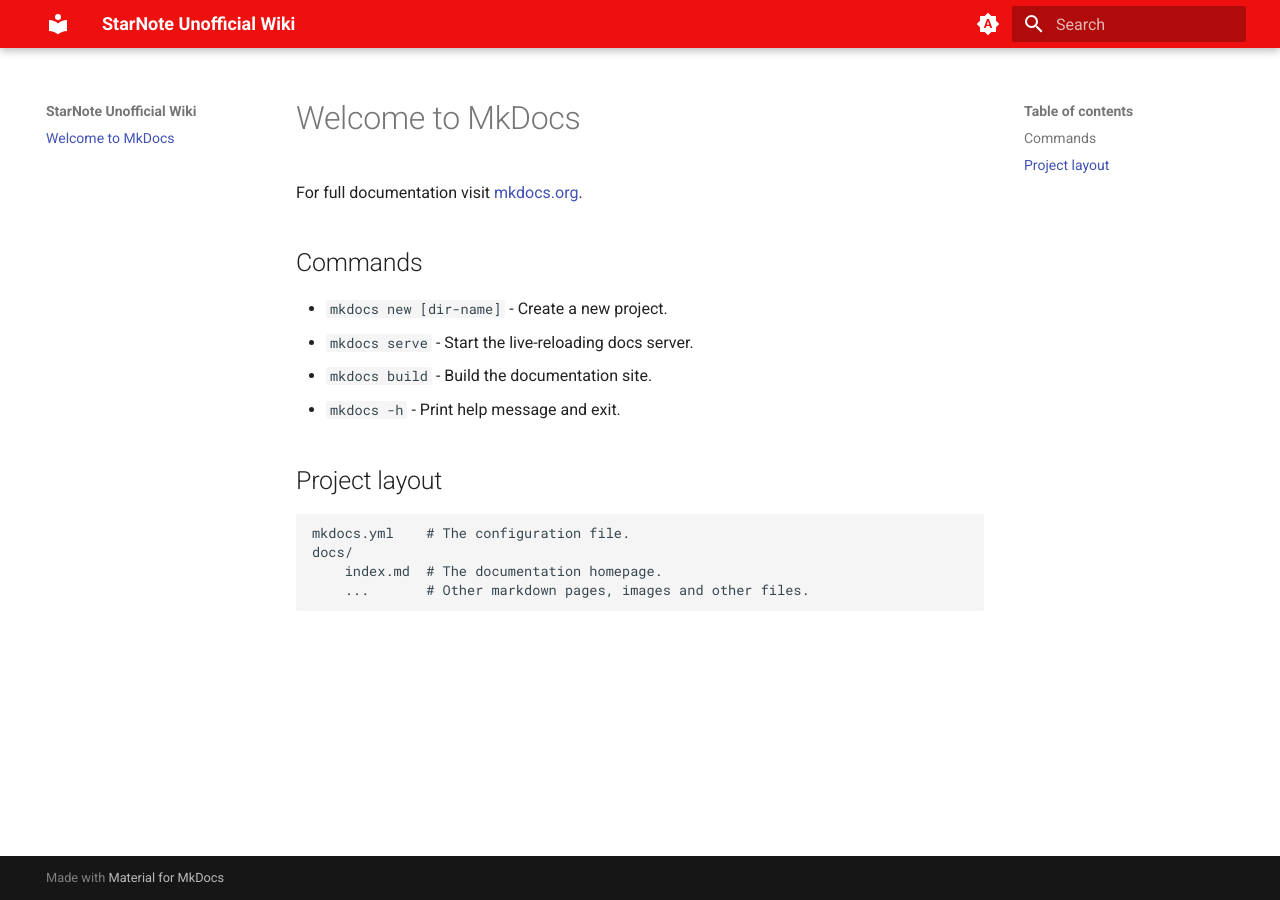
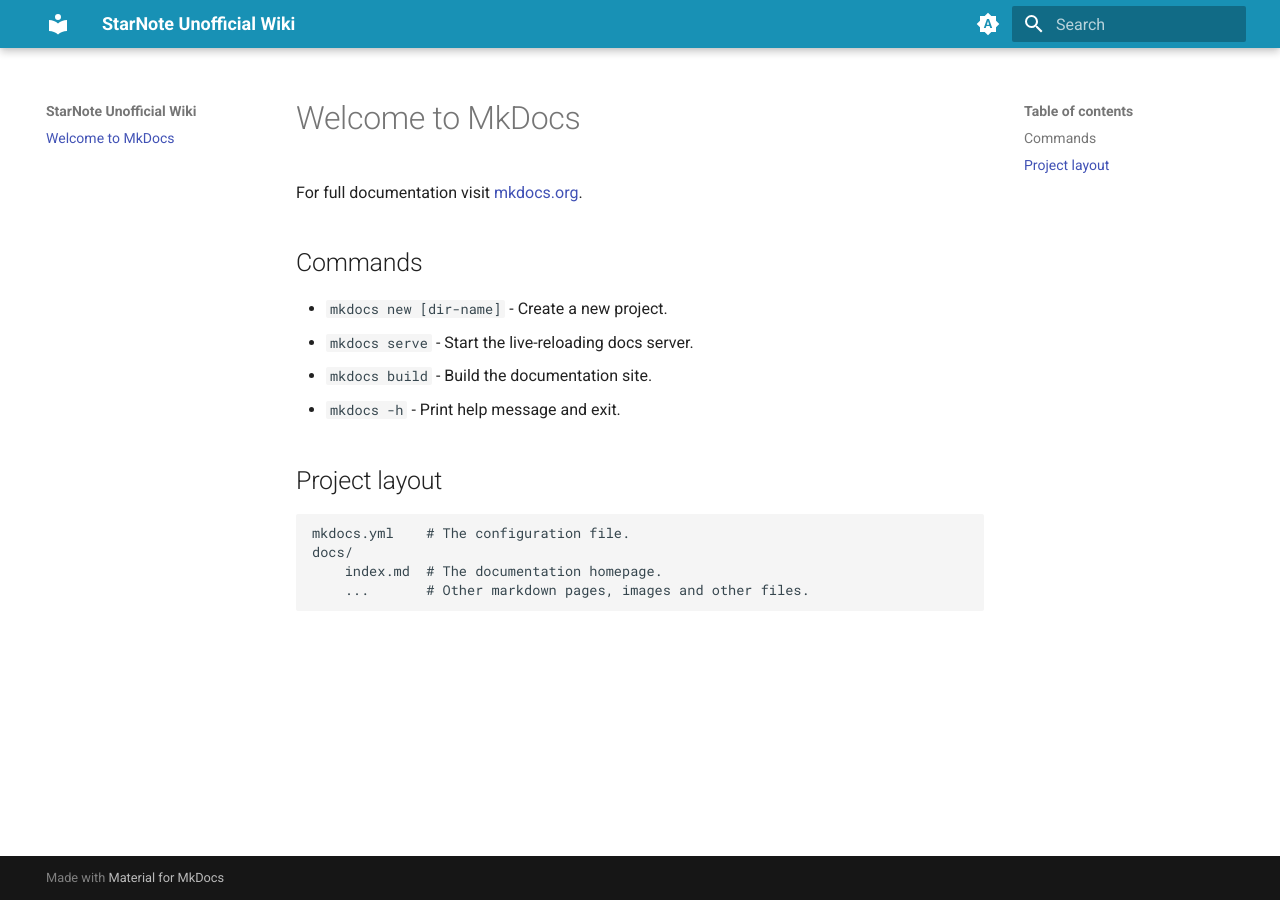
Before and after one commit to NakoTurtle/StarNote-Unofficial-Wiki, an MkDocs documentation site: the page built from docs/index.md, in a window 1280 px wide. Built offline with MkDocs 1.6.1 and Material for MkDocs 9.7.7, drawn with Linux system fonts in a browser that asks for light colours.

Commit message:
Update extra.css

```diff
--- a/docs/stylesheets/extra.css
+++ b/docs/stylesheets/extra.css
@@ -1,5 +1,5 @@
 [data-md-color-scheme="youtube"] {
-  --md-primary-fg-color:        #EE0F0F;
-  --md-primary-fg-color--light: #ECB7B7;
-  --md-primary-fg-color--dark:  #90030C;
+  --md-primary-fg-color:        #1891b5;
+  --md-primary-fg-color--light: #96d4db;
+  --md-primary-fg-color--dark:  #527386;
 }
```
